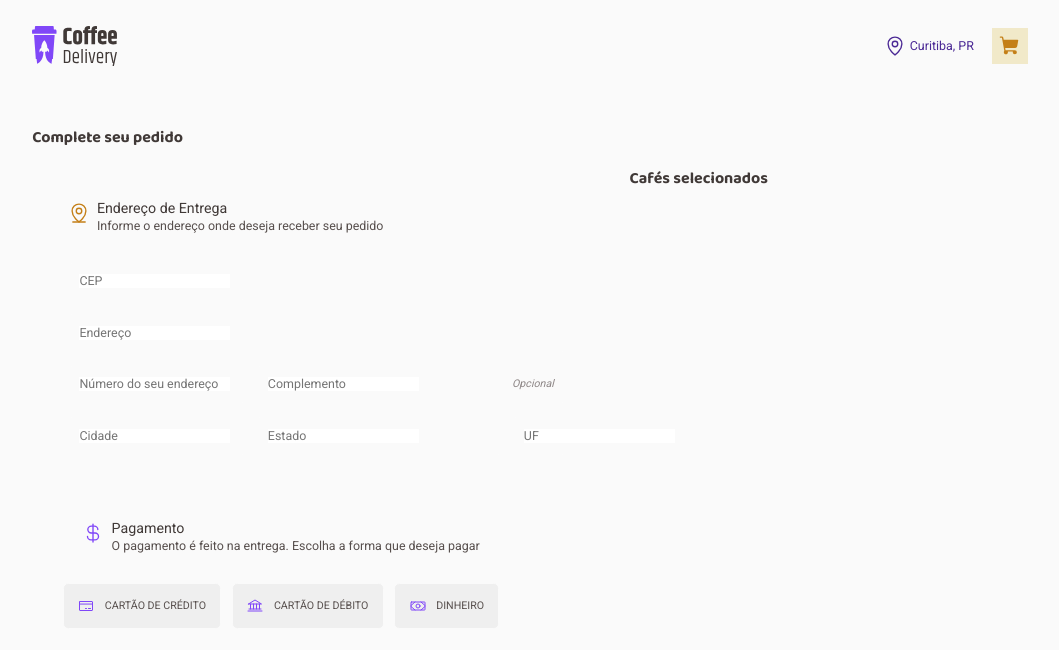
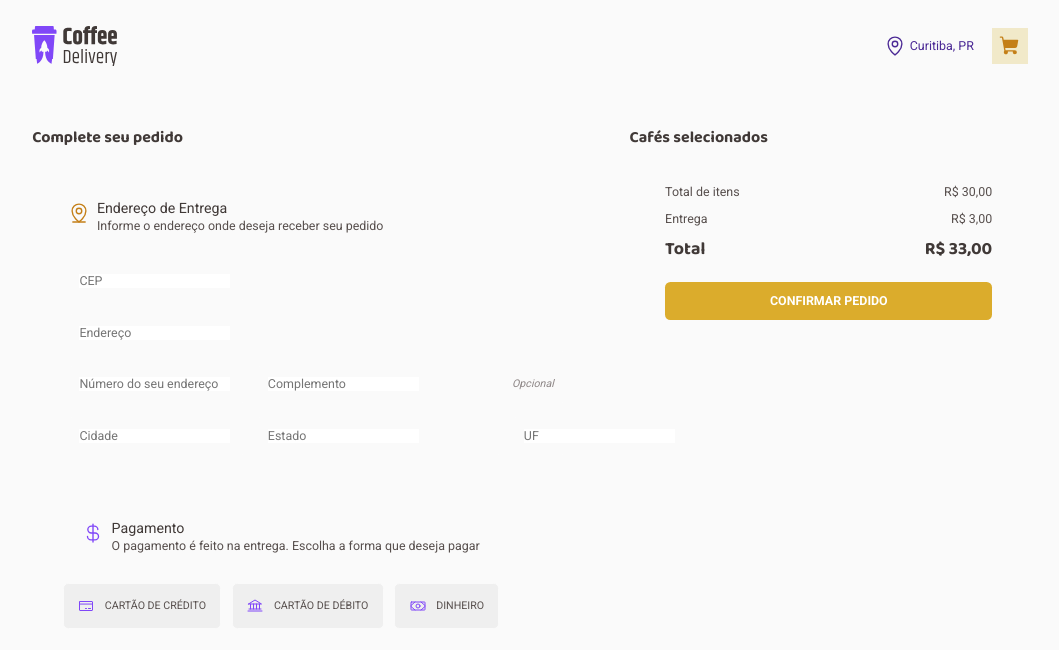
Before and after one commit to andrewgerez/coffee-delivery, a React (Vite) app: page /checkout in a window 1280 px wide. Shown: the top 650 px of the page, without its empty margins (110-1169 px from the left). Built offline with nearby package versions, Linux system fonts and the light colour scheme.

Commit message:
feat: total value style

```diff
--- a/src/components/Cart/index.tsx
+++ b/src/components/Cart/index.tsx
@@ -9,6 +9,7 @@ export const Cart = () => {
   return (
     <S.Container>
       <h4>Cafés selecionados</h4>
+
       <S.CartList>
         {cart.map((item, index) => (
           <CartItem
@@ -17,6 +18,24 @@ export const Cart = () => {
             quantity={item.quantity}
           />
         ))}
+        <S.TotalValueContainer>
+          <span>
+            <p>Total de itens</p>
+            <p>R$ 30,00</p>
+          </span>
+
+          <span>
+            <p>Entrega</p>
+            <p>R$ 3,00</p>
+          </span>
+
+          <span>
+            <strong>Total</strong>
+            <strong>R$ 33,00</strong>
+          </span>
+
+          <S.SubmitButton>CONFIRMAR PEDIDO</S.SubmitButton>
+        </S.TotalValueContainer>
       </S.CartList>
     </S.Container>
   );
--- a/src/components/Cart/styles.ts
+++ b/src/components/Cart/styles.ts
@@ -23,3 +23,53 @@ export const CartList = styled.main`
   padding: 2.5rem;
   gap: 3rem;
 `;
+
+export const TotalValueContainer = styled.div`
+  display: flex;
+  align-items: center;
+  flex-direction: column;
+
+  width: 100%;
+
+  span {
+    width: 100%;
+    display: flex;
+    align-items: center;
+    justify-content: space-between;
+    margin-bottom: 0.75rem;
+  }
+
+  p {
+    font-family: "Roboto", sans-serif;
+    font-size: 0.875rem;
+    color: ${({ theme }) => theme.gray300};
+  }
+
+  strong {
+    color: ${({ theme }) => theme.gray400};
+    font-size: 1.25rem;
+    font-weight: 700;
+  }
+`;
+
+export const SubmitButton = styled.button`
+  width: 100%;
+  padding: 0.75rem 7.375rem;
+  margin-top: 0.75rem;
+
+  border: none;
+  border-radius: 0.375rem;
+  background-color: ${({ theme }) => theme.yellow300};
+  color: ${({ theme }) => theme.white};
+
+  font-family: "Roboto", sans-serif;
+  font-size: 0.875rem;
+  font-weight: 700;
+
+  white-space: nowrap;
+
+  &:hover {
+    background-color: ${({ theme }) => theme.yellow500};
+    cursor: pointer;
+  }
+`;
--- a/src/pages/Checkout/styles.ts
+++ b/src/pages/Checkout/styles.ts
@@ -2,7 +2,6 @@ import styled from "styled-components";
 
 export const CheckoutContainer = styled.div`
   display: flex;
-  align-items: center;
 
   padding: 2.5rem 10rem;
   gap: 2rem;
```
